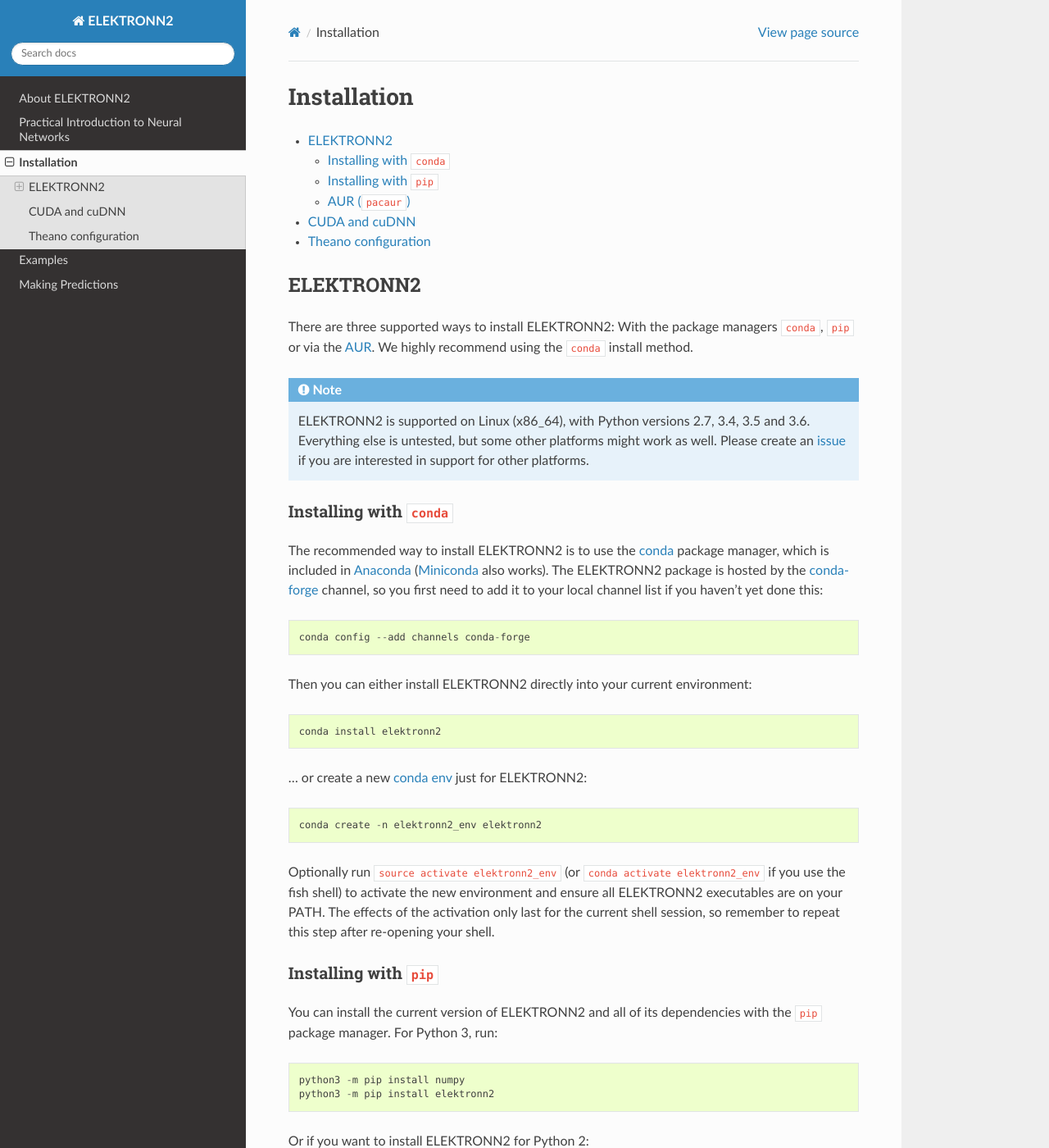
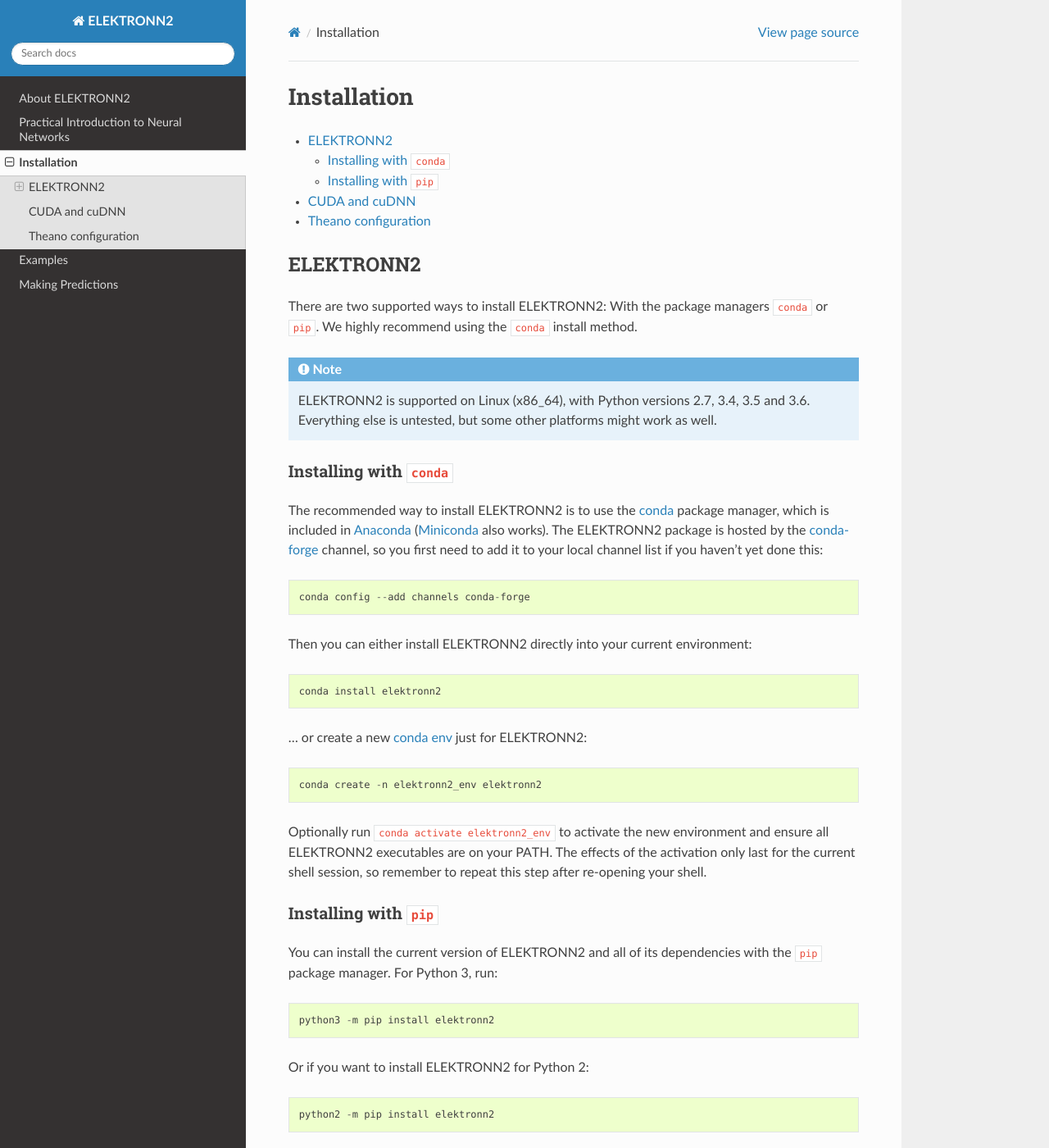
Before and after one commit to ELEKTRONN/ELEKTRONN2, a Sphinx documentation site: the page built from docs/installation.rst, in a window 1280 px wide and 1400 px high. Shown: the whole window at 82% size. Built offline with Sphinx 7.4.7 and the Read the Docs theme 2.0.0, drawn with Linux system fonts in a browser that asks for light colours; formulas are drawn with MathJax 3; pages that are not in the unit, such as notebooks, are missing from menus; some of the changed text lies outside the part shown.

Commit message:
docs: Refer to elektronn3, remove AUR installation

```diff
--- a/docs/installation.rst
+++ b/docs/installation.rst
@@ -9,17 +9,14 @@
 ELEKTRONN2
 ==========
 
-There are three supported ways to install ELEKTRONN2:
-With the package managers ``conda``, ``pip`` or via the
-`AUR <https://wiki.archlinux.org/index.php/Arch_User_Repository>`_. We highly
+There are two supported ways to install ELEKTRONN2:
+With the package managers ``conda`` or ``pip``. We highly
 recommend using the ``conda`` install method.
 
 
 .. note:: ELEKTRONN2 is supported on Linux (x86_64), with Python versions
   2.7, 3.4, 3.5 and 3.6.
   Everything else is untested, but some other platforms might work as well.
-  Please create an `issue <https://github.com/ELEKTRONN/ELEKTRONN2/issues>`_ if
-  you are interested in support for other platforms.
 
 
 Installing with ``conda``
@@ -46,8 +43,7 @@
 
   conda create -n elektronn2_env elektronn2
 
-Optionally run ``source activate elektronn2_env``
-(or ``conda activate elektronn2_env`` if you use the fish shell) to activate
+Optionally run ``conda activate elektronn2_env`` to activate
 the new environment and ensure all ELEKTRONN2 executables are on your PATH.
 The effects of the activation only last for the current shell session, so
 remember to repeat this step after re-opening your shell.
@@ -62,12 +58,10 @@
 You can install the current version of ELEKTRONN2 and all of its
 dependencies with the ``pip`` package manager. For Python 3, run::
 
-  python3 -m pip install numpy
   python3 -m pip install elektronn2
 
 Or if you want to install ELEKTRONN2 for Python 2::
 
-  python2 -m pip install numpy
   python2 -m pip install elektronn2
 
 To prevent permission errors and conflicts with other packages,
@@ -82,28 +76,7 @@
 ``pip install --user`` can be used instead, but this method can also break other
 Python packages due to the version/precedence conflicts between system and user packages.
 
-.. TODO: Manual numpy install is only necessary because numba doesn't provide
-  wheels. Once wheels are public, delete the "pip install numpy" lines.
-
 .. TODO: Maybe describe an example setup of a virtualenv.
-
-
-AUR (``pacaur``)
-----------------
-
-If you have ``pacaur`` (in Arch or derivative distros), you can install the
-`ELEKTRONN2 AUR packages <https://aur.archlinux.org/packages/python-elektronn2/>`_
-by running::
-
-  pacaur -S python-elektronn2 # for Python 3
-  pacaur -S python2-elektronn2 # for Python 2
-
-(Other AUR helpers like ``yaourt`` will work too, of course.)
-
-.. note:: In the Python 2 AUR package, a ``2`` is appended to command names
-  to prevent file name conflicts (e.g. ``elektronn2-train`` becomes
-  ``elektronn2-train2``)
-
 
 
 CUDA and cuDNN
```
Also changed, not shown: README.rst (+7 -2 lines), docs/index.rst (+7 -0 lines).
